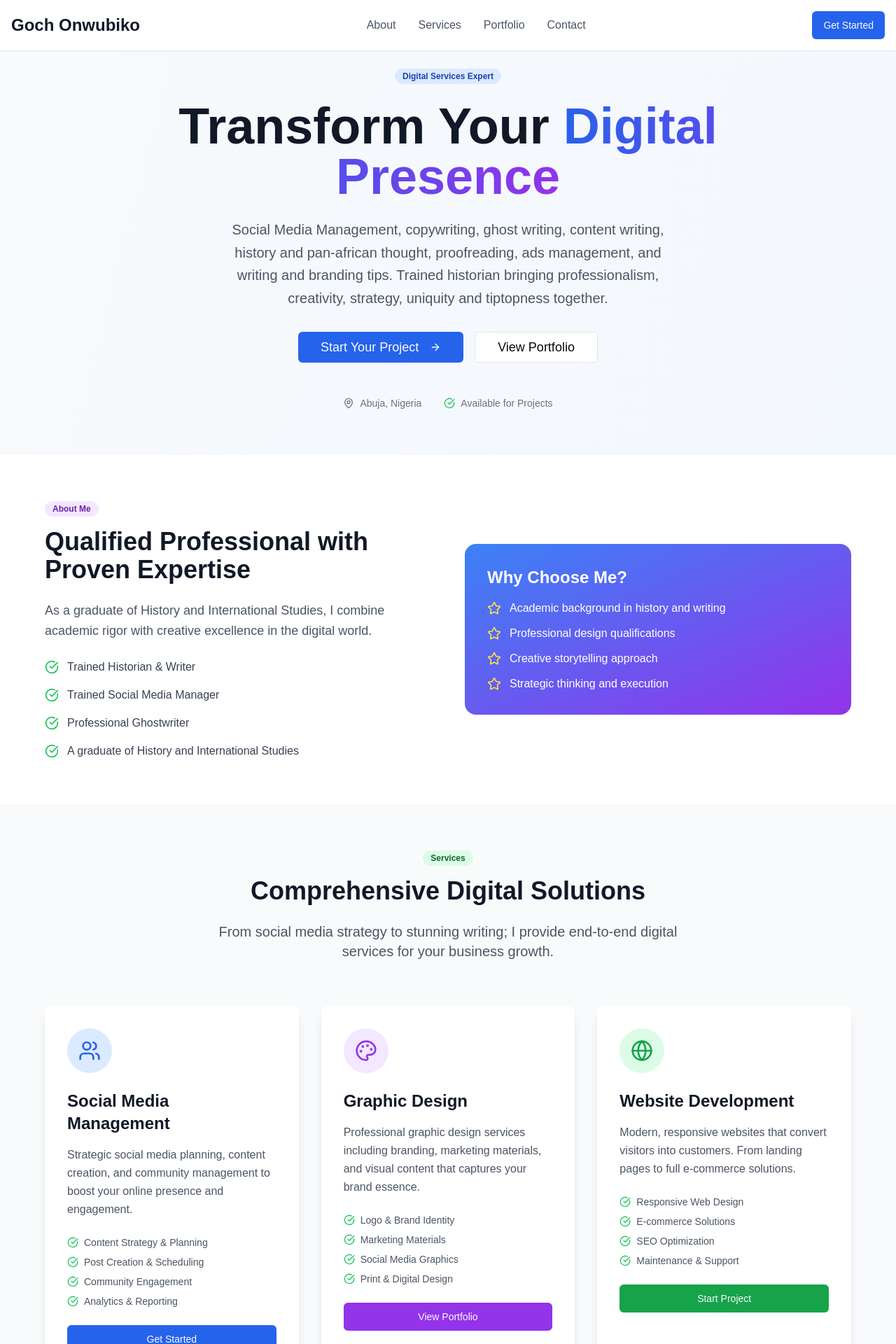
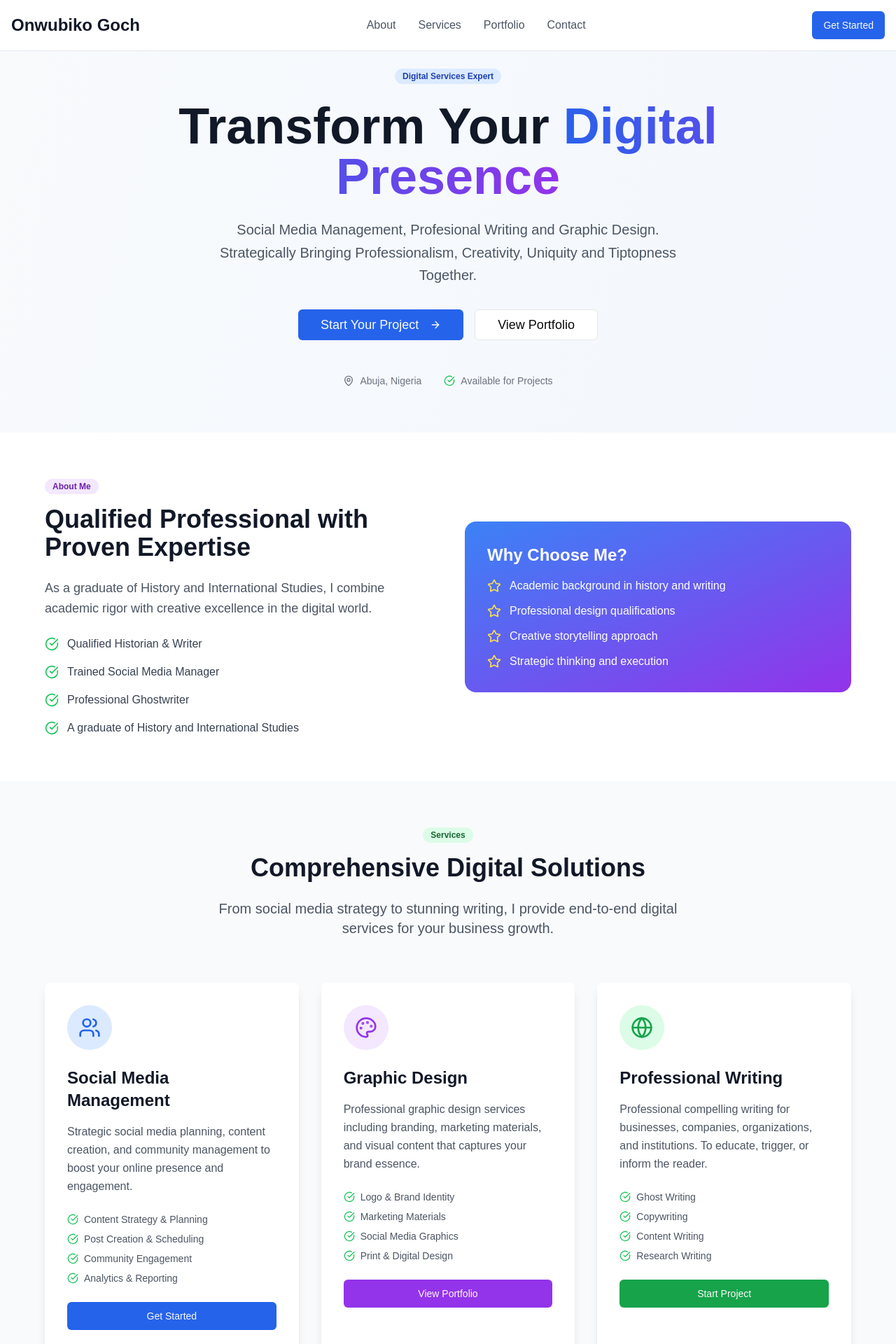
Before and after one commit to Jedidiah-Solomon/Goch-Onwubiko-Services, a Next.js app: page / in a window 1280 px wide. Shown: the top 1920 px of the page at 70% size. Built offline with nearby package versions, Linux system fonts and the light colour scheme.

Commit message:
Update page.tsx

```diff
--- a/app/page.tsx
+++ b/app/page.tsx
@@ -26,7 +26,7 @@ export default function LandingPage() {
       {/* Header */}
       <header className="fixed top-0 w-full bg-white/95 backdrop-blur-sm border-b border-gray-200 z-50">
         <div className="container mx-auto px-4 py-4 flex justify-between items-center">
-          <div className="text-2xl font-bold text-gray-900">Goch Onwubiko</div>
+          <div className="text-2xl font-bold text-gray-900">Onwubiko Goch</div>
           <nav className="hidden md:flex space-x-8">
             <Link href="#about" className="text-gray-600 hover:text-blue-600 transition-colors">
               About
@@ -58,8 +58,8 @@ export default function LandingPage() {
               </span>
             </h1>
             <p className="text-xl text-gray-600 mb-8 max-w-2xl mx-auto leading-relaxed">
-              Social Media Management, copywriting, ghost writing, content writing, history and pan-african thought, proofreading, ads management, and writing and branding tips. Trained historian
-               bringing professionalism, creativity, strategy, uniquity and tiptopness together.
+              Social Media Management, Profesional Writing and Graphic Design.
+               Strategically Bringing Professionalism, Creativity, Uniquity and Tiptopness Together.
             </p>
             <div className="flex flex-col sm:flex-row gap-4 justify-center mb-12">
               <Button size="lg" className="bg-blue-600 hover:bg-blue-700 text-lg px-8 py-4">
@@ -99,7 +99,7 @@ export default function LandingPage() {
                 <div className="space-y-4">
                   <div className="flex items-center">
                     <CheckCircle className="h-5 w-5 text-green-500 mr-3" />
-                    <span className="text-gray-700">Trained Historian & Writer</span>
+                    <span className="text-gray-700">Qualified Historian & Writer</span>
                   </div>
                   <div className="flex items-center">
                     <CheckCircle className="h-5 w-5 text-green-500 mr-3" />
@@ -150,7 +150,7 @@ export default function LandingPage() {
             <Badge className="mb-4 bg-green-100 text-green-800 hover:bg-green-100">Services</Badge>
             <h2 className="text-4xl font-bold text-gray-900 mb-6">Comprehensive Digital Solutions</h2>
             <p className="text-xl text-gray-600 max-w-2xl mx-auto">
-              From social media strategy to stunning writing; I provide end-to-end digital
+              From social media strategy to stunning writing, I provide end-to-end digital
               services for your business growth.
             </p>
           </div>
@@ -222,33 +222,32 @@ export default function LandingPage() {
               </CardContent>
             </Card>
 
-            {/* Website Development */}
+            {/* Professional Writing */}
             <Card className="group hover:shadow-xl transition-all duration-300 border-0 shadow-lg">
               <CardContent className="p-8">
                 <div className="bg-green-100 w-16 h-16 rounded-full flex items-center justify-center mb-6 group-hover:bg-green-200 transition-colors">
                   <Globe className="h-8 w-8 text-green-600" />
                 </div>
-                <h3 className="text-2xl font-bold text-gray-900 mb-4">Website Development</h3>
+                <h3 className="text-2xl font-bold text-gray-900 mb-4">Professional Writing</h3>
                 <p className="text-gray-600 mb-6 leading-relaxed">
-                  Modern, responsive websites that convert visitors into customers. From landing pages to full
-                  e-commerce solutions.
+                  Professional compelling writing for businesses, companies, organizations, and institutions. To educate, trigger, or inform the reader.
                 </p>
                 <ul className="space-y-2 mb-6">
                   <li className="flex items-center text-sm text-gray-600">
                     <CheckCircle className="h-4 w-4 text-green-500 mr-2" />
-                    Responsive Web Design
+                    Ghost Writing
                   </li>
                   <li className="flex items-center text-sm text-gray-600">
                     <CheckCircle className="h-4 w-4 text-green-500 mr-2" />
-                    E-commerce Solutions
+                    Copywriting
                   </li>
                   <li className="flex items-center text-sm text-gray-600">
                     <CheckCircle className="h-4 w-4 text-green-500 mr-2" />
-                    SEO Optimization
+                    Content Writing
                   </li>
                   <li className="flex items-center text-sm text-gray-600">
                     <CheckCircle className="h-4 w-4 text-green-500 mr-2" />
-                    Maintenance & Support
+                    Research Writing
                   </li>
                 </ul>
                 <Button className="w-full bg-green-600 hover:bg-green-700">Start Project</Button>
@@ -365,8 +364,8 @@ export default function LandingPage() {
                       <label className="block text-sm font-medium text-gray-700 mb-2">Service Needed</label>
                       <select className="w-full p-3 border border-gray-300 rounded-md focus:ring-2 focus:ring-blue-500 focus:border-transparent">
                         <option>Social Media Management</option>
+                        <option>Professional Writing</option>
                         <option>Graphic Design</option>
-                        <option>Website Development</option>
                         <option>All Services</option>
                         <option>Other</option>
                       </select>
@@ -456,10 +455,10 @@ export default function LandingPage() {
         <div className="container mx-auto px-4">
           <div className="grid md:grid-cols-4 gap-8">
             <div className="md:col-span-2">
-              <h3 className="text-2xl font-bold mb-4">Goch Onwubiko</h3>
+              <h3 className="text-2xl font-bold mb-4">Onwubiko Goch</h3>
               <p className="text-gray-400 mb-4 max-w-md">
-                Professional digital services including social media management, graphic design, and website
-                development. Transforming businesses through creative solutions.
+                Professional digital services including Social Media Management, Professional Writing, and Graphic Design.
+                Transforming businesses through creative solutions.
               </p>
               <div className="flex space-x-4">
                 <Link
@@ -486,17 +485,17 @@ export default function LandingPage() {
                 </li>
                 <li>
                   <Link href="#" className="hover:text-white transition-colors">
-                    Graphic Design
+                    Professional Writing
                   </Link>
                 </li>
                 <li>
                   <Link href="#" className="hover:text-white transition-colors">
-                    Website Development
+                    Ghost Writing
                   </Link>
                 </li>
                 <li>
                   <Link href="#" className="hover:text-white transition-colors">
-                    Content Writing
+                    Graphic Design
                   </Link>
                 </li>
               </ul>
@@ -528,7 +527,7 @@ export default function LandingPage() {
             </div>
           </div>
           <div className="border-t border-gray-800 mt-8 pt-8 text-center text-gray-400">
-            <p>&copy; {new Date().getFullYear()} Goch Onwubiko. All rights reserved.</p>
+            <p>&copy; {new Date().getFullYear()} Onwubiko Goch. All rights reserved.</p>
           </div>
         </div>
       </footer>
```
